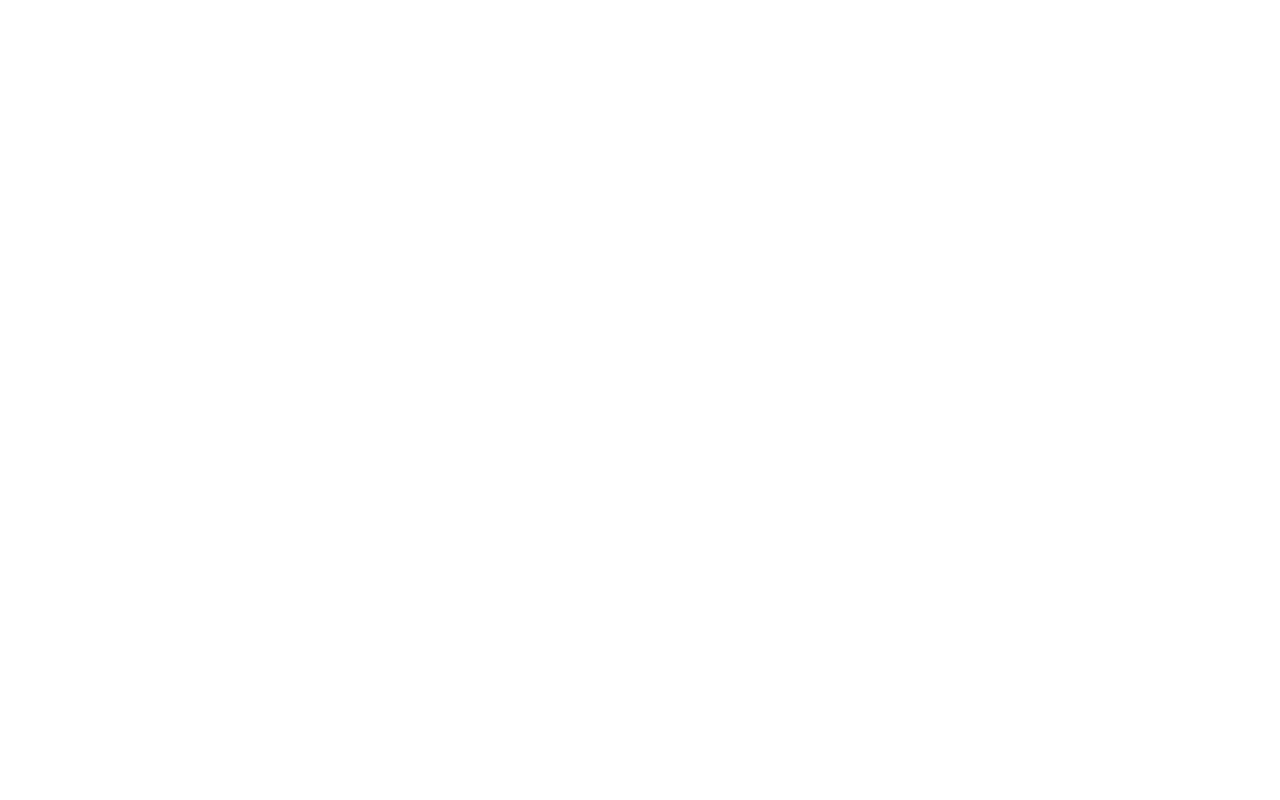
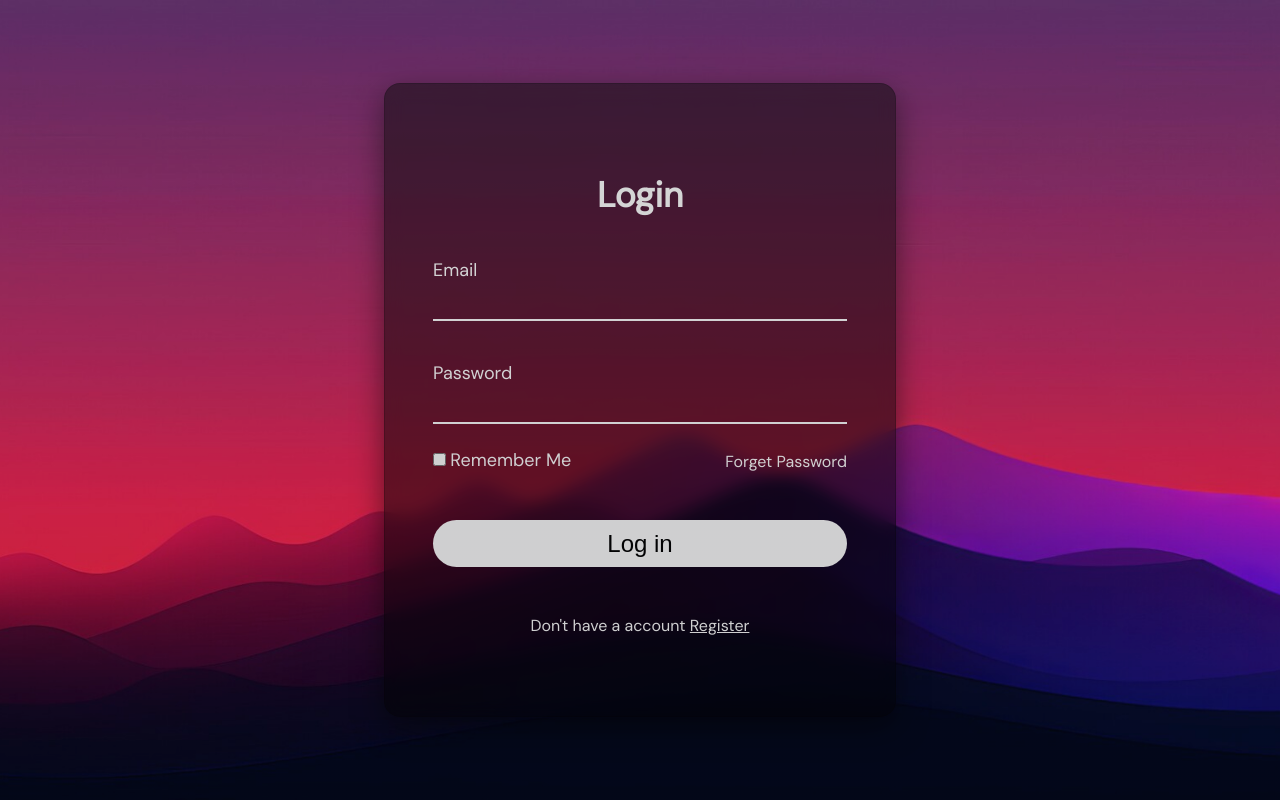
Before and after one commit to shuvra-matrix/login-page-v1, a plain HTML site: page index.html in a window 1280 px wide. Drawn offline with Linux system fonts and the light colour scheme.

Commit message:
basic design done

```diff
--- a/index.html
+++ b/index.html
@@ -8,6 +8,32 @@
     <title>Login Page V1</title>
   </head>
   <body>
-    <div class="login-main"></div>
+    <div class="main">
+      <div class="login-main">
+        <h3 class="login-text">Login</h3>
+
+        <form action="" method="">
+          <div class="login-input">
+            <div class="input-email input-sub">
+              <label for="email" class="lable">Email</label>
+              <input class="input" type="email" id="email" />
+            </div>
+            <div class="input-password input-sub">
+              <label for="pass" class="labletwo">Password</label>
+              <input class="input input-pass" type="password" id="pass" />
+            </div>
+            <div class="remember">
+              <input type="checkbox" class="checkbox" id="check" />
+              <label for="check">Remember Me</label>
+            </div>
+            <div class="forgot">
+              <a href=""><p>Forget Password</p></a>
+            </div>
+          </div>
+          <button type="button" class="button">Log in</button>
+        </form>
+        <p class="sign-up">Don't have a account <a href="">Register</a></p>
+      </div>
+    </div>
   </body>
 </html>
--- a/static/style.css
+++ b/static/style.css
@@ -0,0 +1,146 @@
+@import url('https://fonts.googleapis.com/css2?family=DM+Sans&display=swap');
+* , ::after,::after{
+    box-sizing: border-box;
+    padding: 0;
+    margin: 0;
+}
+
+html{
+    font-family: 'DM Sans', sans-serif;
+}
+
+
+body{
+    margin: 0;
+    padding: 0;
+    height: 100vh;
+    background: linear-gradient( 360deg, hsl(220, 17%, 7%) 40%, hsla(220, 17%, 7%, 0.8) 100%);
+    transition: 200ms ease-in;
+    color: white;
+
+}
+
+.main{
+    width: 100%;
+ background: url("./images/new-memories-41.jpg")no-repeat;
+    background-position: center;
+    background-size: cover;
+    height: 100%;
+     display: flex;
+    justify-content: center;
+    align-items: center;
+    opacity: .8;
+}
+
+.login-main{
+    padding: 3rem;
+    background: rgba(0, 0, 0, 0.514);
+    border-radius: 16px;
+    box-shadow: 0 10px 30px rgba(0, 0, 0, 0.527);
+    backdrop-filter: blur(8.6px);
+    -webkit-backdrop-filter: blur(5.6px);
+    border: 1px solid rgba(0, 0, 0, 0.2);
+    width: 40%;
+    margin: auto;
+    border-radius: 16px;
+}
+
+
+.login-text{
+    font-size: 2.2rem;
+    font-weight: 600;
+    text-align: center;
+    margin-block-start: 2.5rem;
+    margin-block-end: 2.5rem;
+}
+
+
+.login-input{
+    position: relative;
+}
+
+.input-sub{
+    display: flex;
+    flex-flow: column nowrap;
+
+}
+
+.input-sub:first-child{
+    margin-block-end: 1rem;
+}
+
+.input{
+    padding: .6rem;
+    background: none;
+    border-style: none none solid none;
+     border-color: white;
+    margin-bottom: 1.5rem;
+    transition: 250ms ease;
+
+}
+
+input{
+    color: white;
+    font-size: 16px;
+}
+
+.input:focus{
+    outline: none;
+}
+
+.input-email , .input-password {
+    position: relative;
+
+}
+
+
+label{
+    font-size: 18px;
+    font-weight: 500;
+}
+
+input[type="checkbox"]{
+    accent-color: green;
+}
+
+
+.remember{
+    display: inline;
+}
+
+.forgot{
+    position: absolute;
+    right: 0px;
+    bottom: 0px;
+
+
+}
+
+.forgot a{
+    text-decoration: none;
+    color: white;
+}
+
+.forgot a:hover{
+    color: rgb(255, 0, 98);
+}
+
+.button{
+    margin-block: 3rem;
+    display: block;
+    width: 100%;
+    padding: .6rem;
+    border-radius: 160px;
+    background-color: white;
+    font-size: 1.5rem;
+    border: none;
+}
+
+.sign-up{
+    text-align: center;
+    margin-block-end: 2rem;
+}
+
+.sign-up a{
+    color: white;
+}
```
Also changed, not shown: static/images/new-memories-41.jpg (added).
